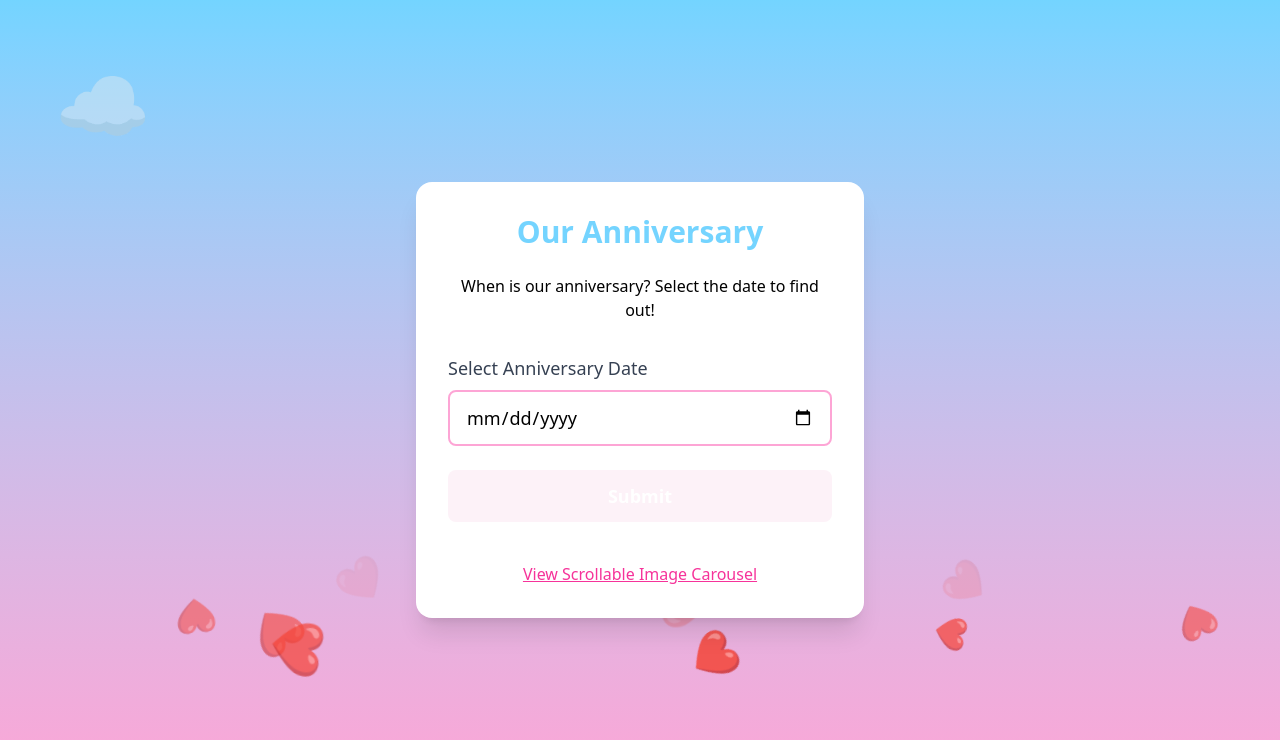
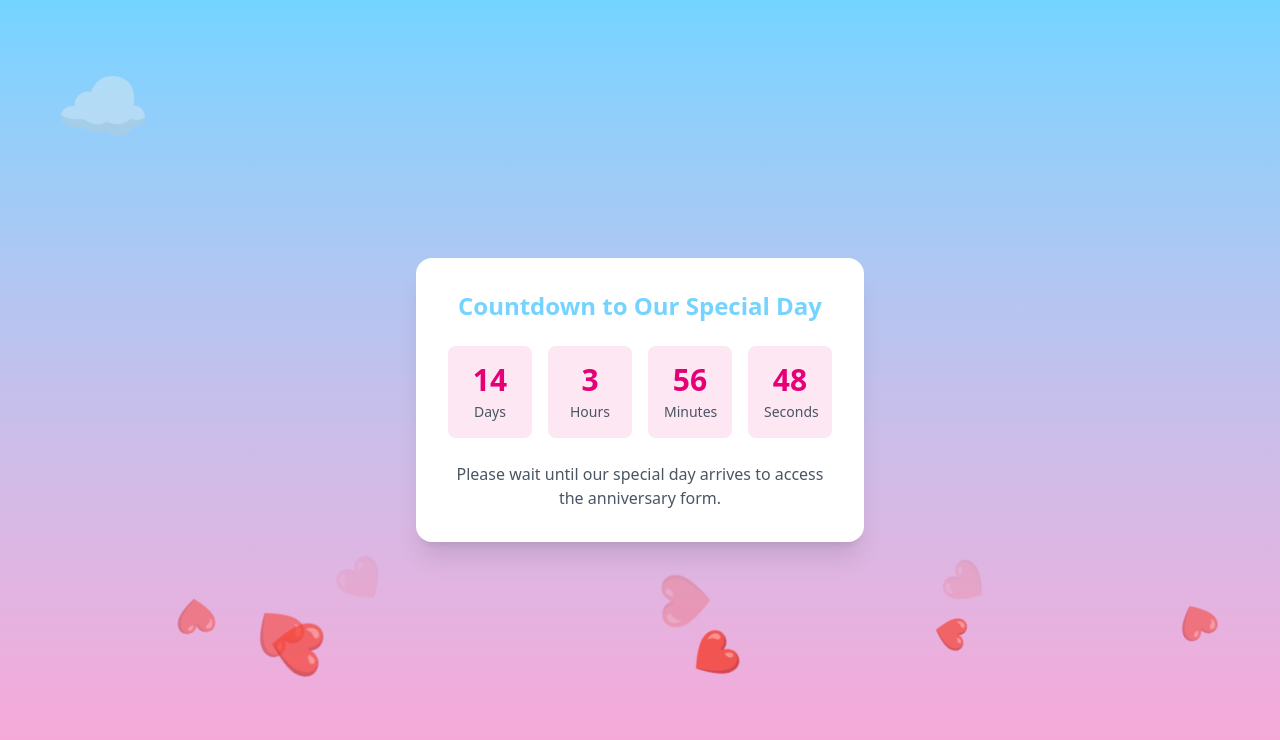
Before and after one commit to Spaydurman/picture-gallery, a React (Vite) app: page / in a window 1280 px wide. Shown: the top 740 px of the page. Built offline with nearby package versions, Linux system fonts and the light colour scheme.

Commit message:
Create countdown

```diff
--- a/src/App.tsx
+++ b/src/App.tsx
@@ -1,15 +1,32 @@
-import { useState } from 'react';
-import { Routes, Route } from 'react-router-dom';
+import { useState, useEffect } from 'react';
+import { Routes, Route, Navigate } from 'react-router-dom';
 import AnniversaryForm from './assets/page/AnniversaryForm';
 import AnniversaryPage from './assets/page/Anniversary';
 
 function App() {
   const [timestampKey] = useState(Date.now());
 
+  // Check if countdown has completed before allowing access to anniversary routes
+  const isCountdownComplete = () => {
+    const countdownCompleted = sessionStorage.getItem('countdownCompleted');
+    const targetDate = new Date('2025-10-14T00:00:00');
+    const currentDate = new Date();
+    return countdownCompleted === 'true' || currentDate >= targetDate;
+  };
+
+  // Protected route component
+  const ProtectedRoute: React.FC<{children: React.ReactNode}> = ({ children }) => {
+    return isCountdownComplete() ? children : <Navigate to="/" replace />;
+  };
+
   return (
     <Routes>
       <Route path="/" element={<AnniversaryForm />} />
-      <Route path="/anniversary-success" element={<AnniversaryPage />} />
+      <Route path="/anniversary-success" element={
+        <ProtectedRoute>
+          <AnniversaryPage />
+        </ProtectedRoute>
+      } />
     </Routes>
   );
 }
--- a/src/assets/page/AnniversaryForm.tsx
+++ b/src/assets/page/AnniversaryForm.tsx
@@ -1,84 +1,62 @@
-import React, { useState } from 'react';
+import React, { useState, useEffect } from 'react';
 import { useNavigate } from 'react-router-dom';
 import FloatingHearts from '../../ui/floating-hearts';
 import Clouds from '../../ui/cloud';
+import Countdown from '../../ui/countdown';
 
 const AnniversaryForm: React.FC = () => {
-  const [selectedDate, setSelectedDate] = useState<string>('');
-  const [error, setError] = useState<string>('');
+  const [isCountdownComplete, setIsCountdownComplete] = useState(false);
   const navigate = useNavigate();
 
-  // Define the correct anniversary date (in YYYY-MM-DD format)
-  const correctAnniversaryDate = '2025-10-14'; // Example date
+  // Define the target date for the countdown (October 14, 2025)
+  const targetDate = new Date('2025-10-14T00:00:00');
 
-  const handleSubmit = (e: React.FormEvent) => {
-    e.preventDefault();
+  useEffect(() => {
+    // Check if the countdown has already completed in a previous session
+    const countdownCompleted = sessionStorage.getItem('countdownCompleted');
+    if (countdownCompleted === 'true') {
+      setIsCountdownComplete(true);
+    } else {
+      // Check if current date is past the target date
+      const currentDate = new Date();
+      if (currentDate >= targetDate) {
+        sessionStorage.setItem('countdownCompleted', 'true');
+        setIsCountdownComplete(true);
+      }
+    }
+  }, [targetDate]);
 
-    if (!selectedDate) {
-      setError('Please select a date');
-      return;
-    }
+  const handleCountdownComplete = () => {
+    sessionStorage.setItem('countdownCompleted', 'true');
+    setIsCountdownComplete(true);
+  };
 
-    // Check if the selected date matches the correct anniversary date
-    if (selectedDate === correctAnniversaryDate) {
+  // Redirect to success page directly when countdown is complete
+  useEffect(() => {
+    if (isCountdownComplete) {
       // Store a flag in sessionStorage to indicate the correct date was entered
       sessionStorage.setItem('anniversaryCorrect', 'true');
-      // Redirect to a different page when the correct date is entered
       navigate('/anniversary-success');
-    } else {
-      setError('Incorrect date. Please try again.');
     }
-  };
+  }, [isCountdownComplete, navigate]);
 
- return (
-   <div className="flex flex-col items-center justify-center min-h-screen bg-gradient-to-t from-pink-300 to-sky-300 p-4 relative">
-     <Clouds />
-     <FloatingHearts />
-     <div className="bg-white rounded-2xl shadow-xl p-8 max-w-md w-full relative z-20">
-       <h1 className="text-3xl font-bold text-center text-sky-300 mb-6">Our Anniversary</h1>
-       <p className="text-gray-60 text-center mb-8">
-         When is our anniversary? Select the date to find out!
-       </p>
-
-       <form onSubmit={handleSubmit} className="space-y-6">
-         <div className="flex flex-col">
-           <label htmlFor="anniversary-date" className="text-lg font-medium text-gray-700 mb-2">
-             Select Anniversary Date
-           </label>
-           <input
-             id="anniversary-date"
-             type="date"
-             value={selectedDate}
-             onChange={(e) => setSelectedDate(e.target.value)}
-             className="border-2 border-pink-300 rounded-lg px-4 py-3 text-lg focus:outline-none focus:ring-2 focus:ring-pink-500 focus:border-transparent"
-           />
-         </div>
-
-         {error && (
-           <div className="text-red-400 text-center font-medium">
-             {error}
-           </div>
-         )}
-
-         <button
-           type="submit"
-           className="w-full bg-pink-50 hover:bg-pink-600 text-white font-bold py-3 px-4 rounded-lg text-lg transition duration-300 transform hover:scale-105"
-         >
-           Submit
-         </button>
-
-         <div className="text-center mt-4">
-           <a
-             href="/image-carousel"
-             className="text-pink-500 hover:text-pink-700 underline"
-           >
-             View Scrollable Image Carousel
-           </a>
-         </div>
-       </form>
-     </div>
-   </div>
- );
-};
+  return (
+    <div className="flex flex-col items-center justify-center min-h-screen bg-gradient-to-t from-pink-300 to-sky-300 p-4 relative overflow-hidden">
+      <Clouds />
+      <FloatingHearts />
+      {!isCountdownComplete && (
+        <Countdown targetDate={targetDate} onCountdownComplete={handleCountdownComplete} />
+      )}
+      {isCountdownComplete && (
+        <div className="bg-white rounded-2xl shadow-xl p-8 max-w-md w-full relative z-20 animate-pulse">
+          <h1 className="text-3xl font-bold text-center text-sky-300 mb-6">Access Granted!</h1>
+          <p className="text-gray-600 text-center mb-8">
+            The countdown has ended. Redirecting to the anniversary page...
+          </p>
+        </div>
+      )}
+    </div>
+  );
+}
 
 export default AnniversaryForm;
--- /dev/null
+++ b/src/ui/countdown.tsx
@@ -0,0 +1,90 @@
+import React, { useState, useEffect } from 'react';
+
+interface CountdownProps {
+  targetDate: Date;
+ onCountdownComplete?: () => void;
+}
+
+const Countdown: React.FC<CountdownProps> = ({ targetDate, onCountdownComplete }) => {
+  const [timeLeft, setTimeLeft] = useState({
+    days: 0,
+    hours: 0,
+    minutes: 0,
+    seconds: 0
+  });
+  const [isComplete, setIsComplete] = useState(false);
+
+  useEffect(() => {
+    const calculateTimeLeft = () => {
+      const difference = targetDate.getTime() - new Date().getTime();
+
+      if (difference <= 0) {
+        setIsComplete(true);
+        if (onCountdownComplete) {
+          onCountdownComplete();
+        }
+        return { days: 0, hours: 0, minutes: 0, seconds: 0 };
+      }
+
+      return {
+        days: Math.floor(difference / (1000 * 60 * 60 * 24)),
+        hours: Math.floor((difference / (100 * 60 * 60)) % 24),
+        minutes: Math.floor((difference / 1000 / 60) % 60),
+        seconds: Math.floor((difference / 1000) % 60)
+      };
+    };
+
+    setTimeLeft(calculateTimeLeft());
+
+    const timer = setInterval(() => {
+      const newTimeLeft = calculateTimeLeft();
+      setTimeLeft(newTimeLeft);
+
+      if (newTimeLeft.days === 0 &&
+          newTimeLeft.hours === 0 &&
+          newTimeLeft.minutes === 0 &&
+          newTimeLeft.seconds === 0) {
+        setIsComplete(true);
+        if (onCountdownComplete) {
+          onCountdownComplete();
+        }
+        clearInterval(timer);
+      }
+    }, 1000);
+
+    return () => clearInterval(timer);
+  }, [targetDate, onCountdownComplete]);
+
+  if (isComplete) {
+    return null; // Countdown is complete, don't render anything
+  }
+
+  return (
+    <div className="countdown-container bg-white rounded-2xl shadow-xl p-8 max-w-md w-full relative z-20">
+      <h2 className="text-2xl font-bold text-center text-sky-300 mb-6">Countdown to Our Special Day</h2>
+      <div className="grid grid-cols-4 gap-4 text-center">
+        <div className="bg-pink-100 rounded-lg p-4">
+          <div className="text-3xl font-bold text-pink-600">{timeLeft.days}</div>
+          <div className="text-sm text-gray-600 mt-1">Days</div>
+        </div>
+        <div className="bg-pink-100 rounded-lg p-4">
+          <div className="text-3xl font-bold text-pink-600">{timeLeft.hours}</div>
+          <div className="text-sm text-gray-600 mt-1">Hours</div>
+        </div>
+        <div className="bg-pink-100 rounded-lg p-4">
+          <div className="text-3xl font-bold text-pink-600">{timeLeft.minutes}</div>
+          <div className="text-sm text-gray-600 mt-1">Minutes</div>
+        </div>
+        <div className="bg-pink-100 rounded-lg p-4">
+          <div className="text-3xl font-bold text-pink-600">{timeLeft.seconds}</div>
+          <div className="text-sm text-gray-600 mt-1">Seconds</div>
+        </div>
+      </div>
+      <p className="text-center mt-6 text-gray-600">
+        Please wait until our special day arrives to access the anniversary form.
+      </p>
+    </div>
+  );
+};
+
+export default Countdown;
```
